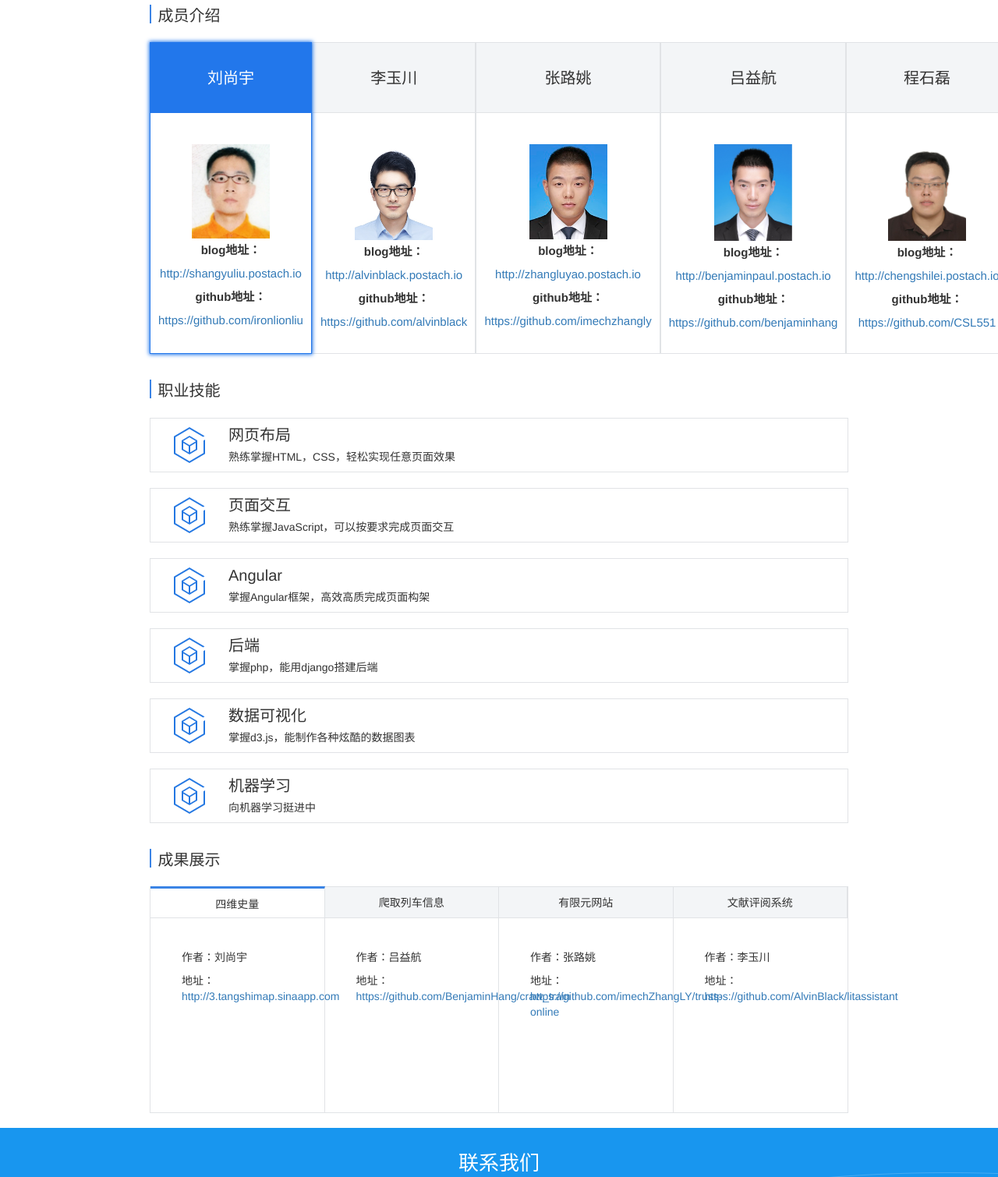
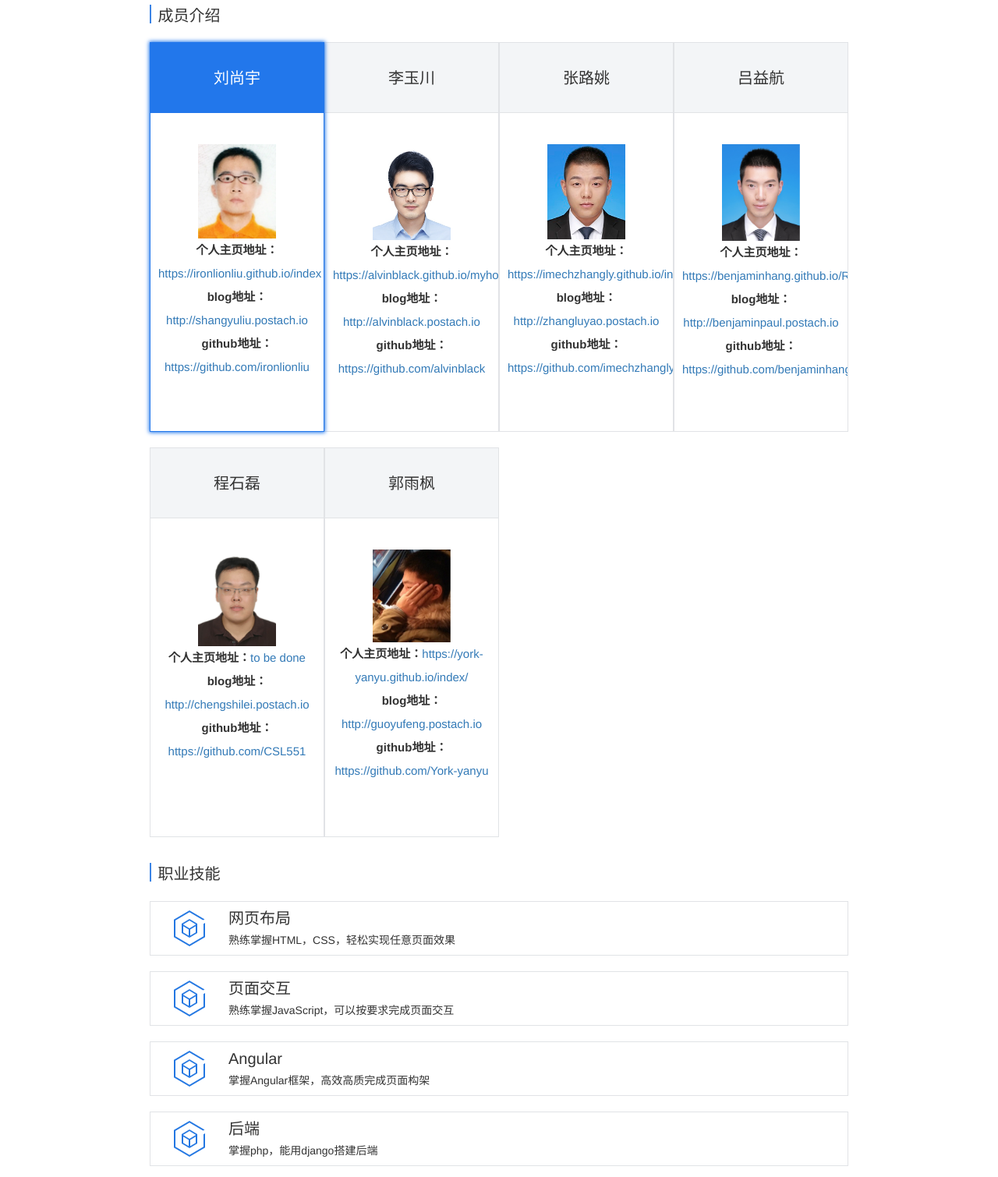
Before and after one commit to AlvinBlack/teampage, a plain HTML site: page index.html in a window 1280 px wide. Shown: the part 791-2301 px from the top of the page at 78% size. Drawn offline with Linux system fonts and the light colour scheme.

Commit message:
增加郭雨枫

```diff
--- a/1.js
+++ b/1.js
@@ -15,17 +15,18 @@ renderDom(navEleId, navEleData, navReplaceStr);
 
 
 
-/********************************高超高超***********************l****/
+/********************************成员介绍***********************l****/
 var advantageId = "#advantagetemplate";
 var childrenClassName = "advantageitem";
 var advantageData = [
-    ["刘尚宇","./image/liu.jpg","http://shangyuliu.postach.io","https://github.com/ironlionliu","active"],
-    ["李玉川","./image/li.jpg","http://alvinblack.postach.io","https://github.com/alvinblack","inactive"],
-    ["张路姚","./image/zhang.jpg","http://zhangluyao.postach.io","https://github.com/imechzhangly","inactive"],
-    ["吕益航","./image/lv.jpg","http://benjaminpaul.postach.io","https://github.com/benjaminhang","inactive"],
-    ["程石磊","./image/cheng.jpg","http://chengshilei.postach.io","https://github.com/CSL551","inactive"]
+    ["刘尚宇","./image/liu.jpg","http://shangyuliu.postach.io","https://github.com/ironlionliu","https://ironlionliu.github.io/index","active"],
+    ["李玉川","./image/li.jpg","http://alvinblack.postach.io","https://github.com/alvinblack","https://alvinblack.github.io/myhomepage","inactive"],
+    ["张路姚","./image/zhang.jpg","http://zhangluyao.postach.io","https://github.com/imechzhangly","https://imechzhangly.github.io/index","inactive"],
+    ["吕益航","./image/lv.jpg","http://benjaminpaul.postach.io","https://github.com/benjaminhang","https://benjaminhang.github.io/Resume","inactive"],
+    ["程石磊","./image/cheng.jpg","http://chengshilei.postach.io","https://github.com/CSL551","to be done","inactive"],
+    ["郭雨枫","./image/guo.jpg","http://guoyufeng.postach.io","https://github.com/York-yanyu","https://york-yanyu.github.io/index/","inactive"]
 ];
-var navReplaceStr = ["{{itemtitle}}","{{photourl}}","{{blogurl}}","{{giturl}}","{{isactive}}"];
+var navReplaceStr = ["{{itemtitle}}","{{photourl}}","{{blogurl}}","{{giturl}}","{{mainurl}}","{{isactive}}"];
 renderDom(advantageId, advantageData, navReplaceStr);
 activeListen(advantageId,childrenClassName);
 
@@ -53,6 +54,8 @@ var sceneData = [
     ["inactive","爬取列车信息",],
     ["inactive","有限元网站",],
     ["inactive","文献评阅系统",],
+    ["inactive","???",],
+    ["inactive","???",],
 ];
 var navReplaceStr = ["{{isactive}}","{{scene-content}}",];
 renderDom(sceneId, sceneData, navReplaceStr);
@@ -68,6 +71,8 @@ var sceneContentData = [
     ["inactive","作者：吕益航","https://github.com/BenjaminHang/craw_train"],
     ["inactive","作者：张路姚","https://github.com/imechZhangLY/truss-online"],
     ["inactive","作者：李玉川","https://github.com/AlvinBlack/litassistant"],
+    ["inactive","作者：程石磊","https://github.com/AlvinBlack/litassistant"],
+    ["inactive","作者：郭雨枫","https://github.com/AlvinBlack/litassistant"],
 ];
 var navReplaceStr = ["{{isactive}}","{{scene-content}}","{{url}}"];
 renderDom(sceneBody, sceneContentData, navReplaceStr);
--- a/css/1.css
+++ b/css/1.css
@@ -188,13 +188,15 @@
         /*产品优势*/
 #productdetail #details #advantagetemplate{
     display: flex;
+    flex-wrap: wrap;
 }
 
 #productdetail #details #advantagetemplate .advantageitem{
-    flex: 1;
+    width: 25%;
     margin-top: 20px;
     border: solid 1px rgb(225,227,230);
-    height: 400px;
+    height: 500px;
+    overflow: hidden;
 }
 #productdetail #details #advantagetemplate .advantageitem .title{
     width: 100%;
@@ -311,15 +313,22 @@
 #productdetail #details #scene #scenebodytemplate{
     width: 100%;
     display: flex;
+    flex-wrap: wrap;
 }
 #productdetail #details #scene .scenecontent .bodyitem{
     flex: 1;
-    width: 25%;
+    width: 15%;
     border-top: solid 1px rgb(225,227,230);
     border-right: solid 1px rgb(225,227,230);
     padding: 40px;
     text-align: left;
 }
+#productdetail #details #scene .scenecontent .bodyitem>a{
+    display: block;
+    overflow: hidden;
+
+}
+
 #productdetail #details #scene .scenecontent .bodyitem>p{
     width: 100%;
 }
--- a/index.html
+++ b/index.html
@@ -92,7 +92,7 @@
                     </div>
                     <div class="content">
                         <img src="{{photourl}}" style="width:100px;"/></br>
-
+                         <strong>个人主页地址：</strong><a target="view_window" href="{{mainurl}}">{{mainurl}}</a></br>
                         <strong>blog地址：</strong><a target="view_window" href="{{blogurl}}">{{blogurl}}</a></br>
                         <strong>github地址：</strong><a target="view_window" href="{{giturl}}">{{giturl}}</a>
 
@@ -123,7 +123,7 @@
                 <div id="scenebodytemplate" class="scenecontent">
                     <div class="bodyitem {{isactive}}">
                         <p>{{scene-content}}</p>
-                        地址：<a target="view_window" href="{{url}}">{{url}}</a>
+                        地址：<a target="view_window" title="项目地址" href="{{url}}">{{url}}</a>
                     </div>
                 </div>
             </div>
```
Also changed, not shown: image/guo.jpg (added).
